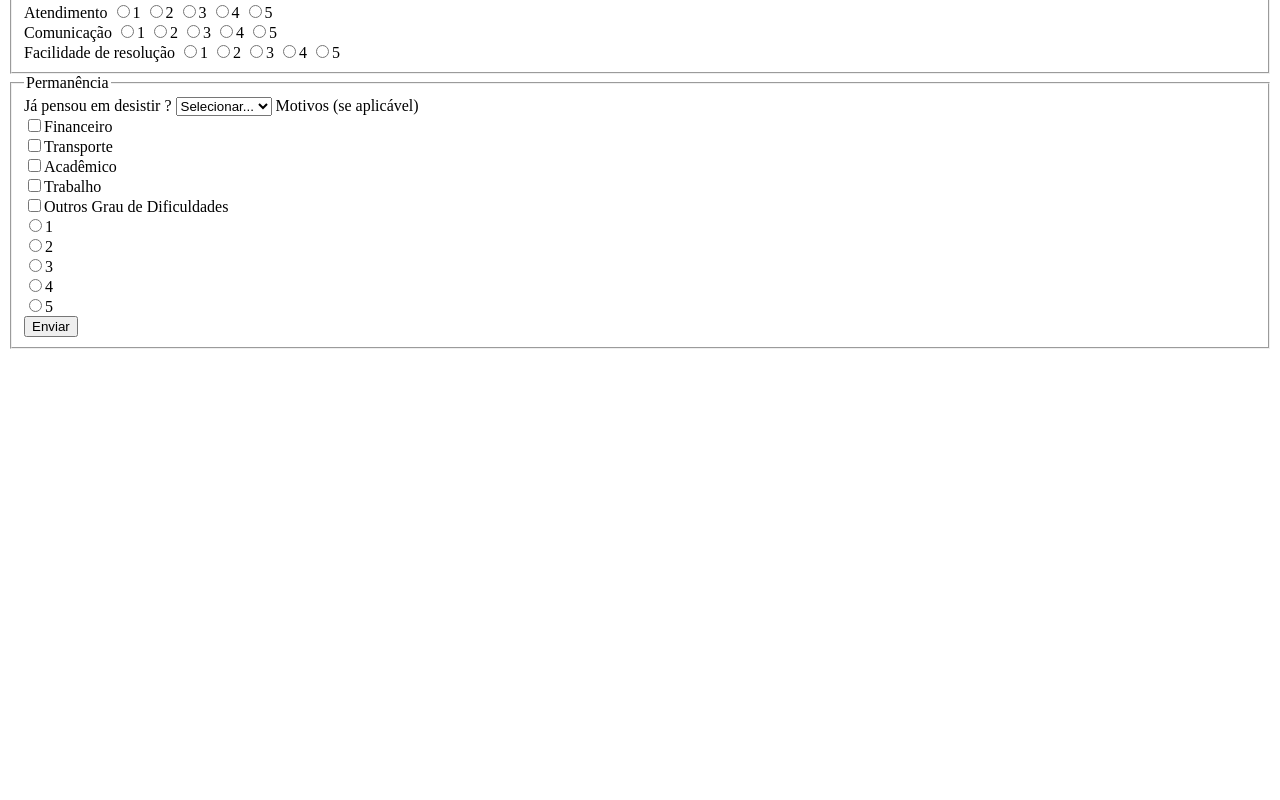
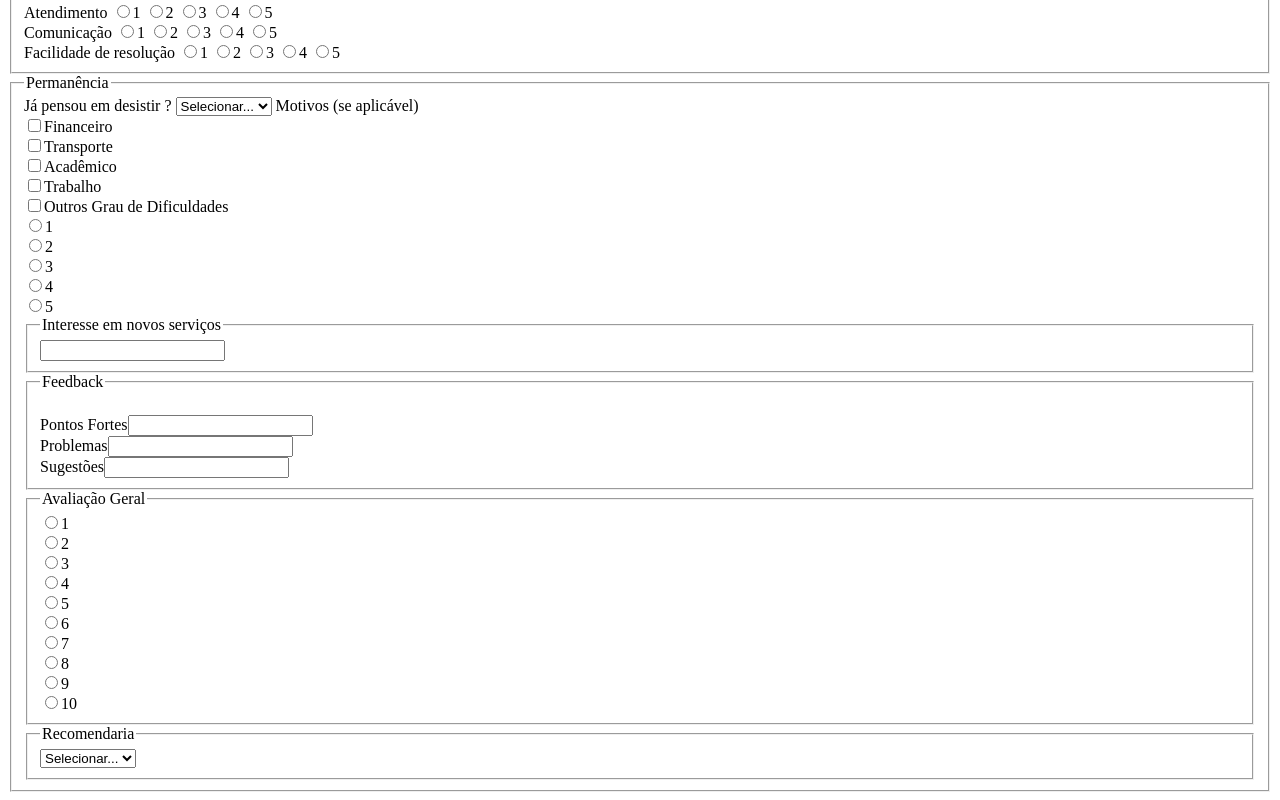
Before and after one commit to renanrodrigues6938-wq/Formul-rio---Avalia-o, a plain HTML site: page index.html in a window 1280 px wide. Shown: the part 629-1429 px from the top of the page. Before the commit the page ends 986 px from the top, so only its background shows below. Drawn offline with Linux system fonts and the light colour scheme.

Commit message:
Formulario

```diff
--- a/index.html
+++ b/index.html
@@ -202,6 +202,57 @@
         <br>
      </fieldet>
 
+     <fieldset>
+        <legend>Interesse em novos serviços</legend>
+         <label for="idServiços "Interesse em novos serviços></label>
+        <input id="idServiços" type="text area" name="Interesse em novos serviços" required>
+     </fieldset>
+
+     <fieldset>
+        <legend>Feedback</legend>
+        <br>
+        <label>Pontos Fortes<input type="text" name="Pontos Fortes"></label>
+        <br>
+        <label>Problemas<input type="text" name="Problemas"></label>
+        <br>
+        <label>Sugestões<input type="text" name="Sugestões"></label>
+        <br>
+     </fieldset>
+
+
+     <fieldset>
+        <legend>Avaliação Geral</legend>
+
+        <label><input type="radio" name="nota" value="1">1</label>
+        <br>
+        <label><input type="radio" name="nota" value="2">2</label>
+        <br>
+        <label><input type="radio" name="nota" value="3">3</label>
+        <br>
+        <label><input type="radio" name="nota" value="4">4</label>
+        <br>
+        <label><input type="radio" name="nota" value="5">5</label>
+        <br>
+        <label><input type="radio" name="nota" value="6">6</label>
+        <br>
+        <label><input type="radio" name="nota" value="7">7</label>
+        <br>
+        <label><input type="radio" name="nota" value="8">8</label>
+        <br>
+        <label><input type="radio" name="nota" value="9">9</label>
+        <br>
+        <label><input type="radio" name="nota" value="10">10</label>
+        <br>
+     </fieldset>
+
+     <fieldset>
+        <legend>Recomendaria</legend>
+        <select name="Recomederia">
+            <option value="">Selecionar...</option>
+            <option value="não">Não</option>
+            <option value="sim">Sim</option>
+     </fieldset>
+
 
     <button type="submit">Enviar</button>
     </form>
```
